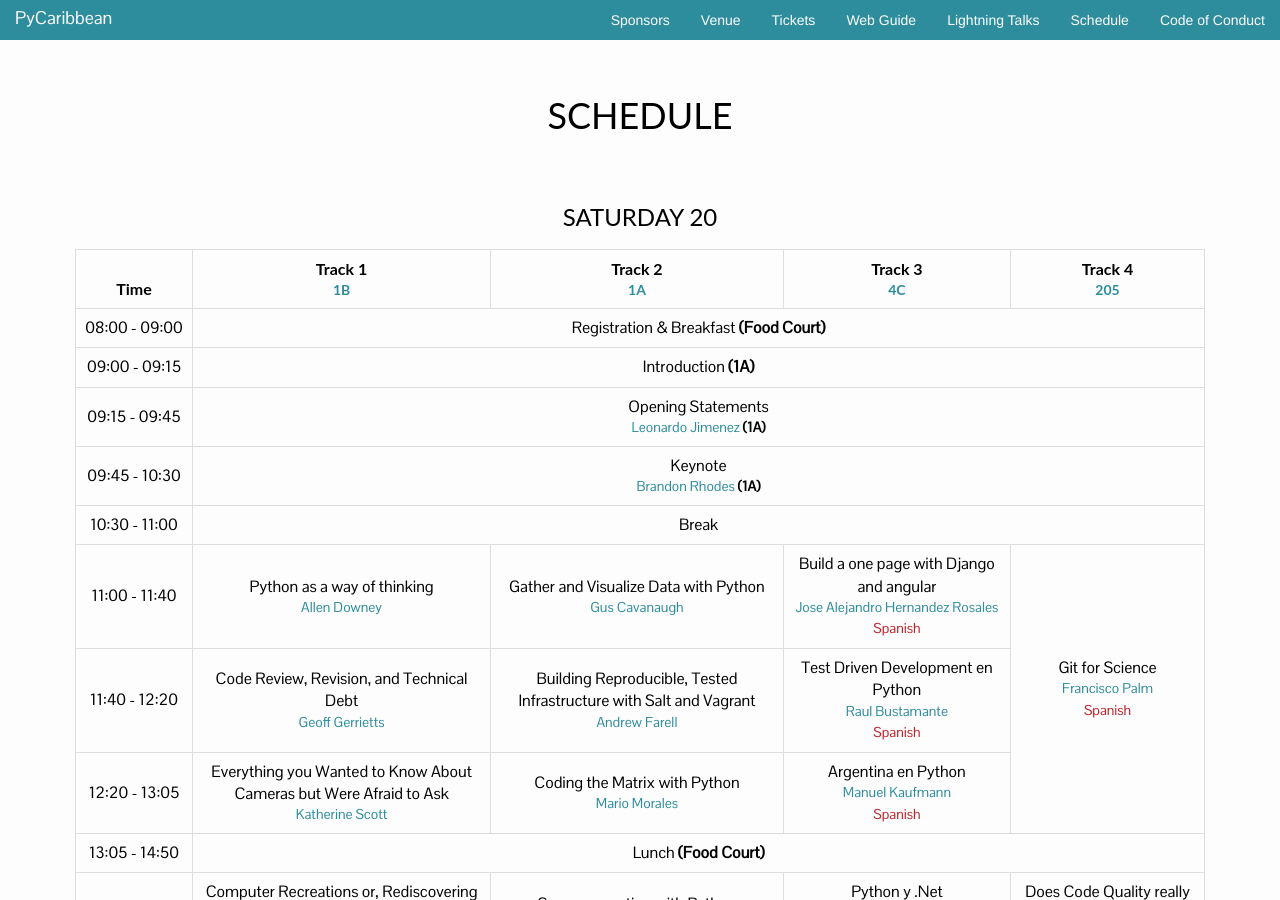
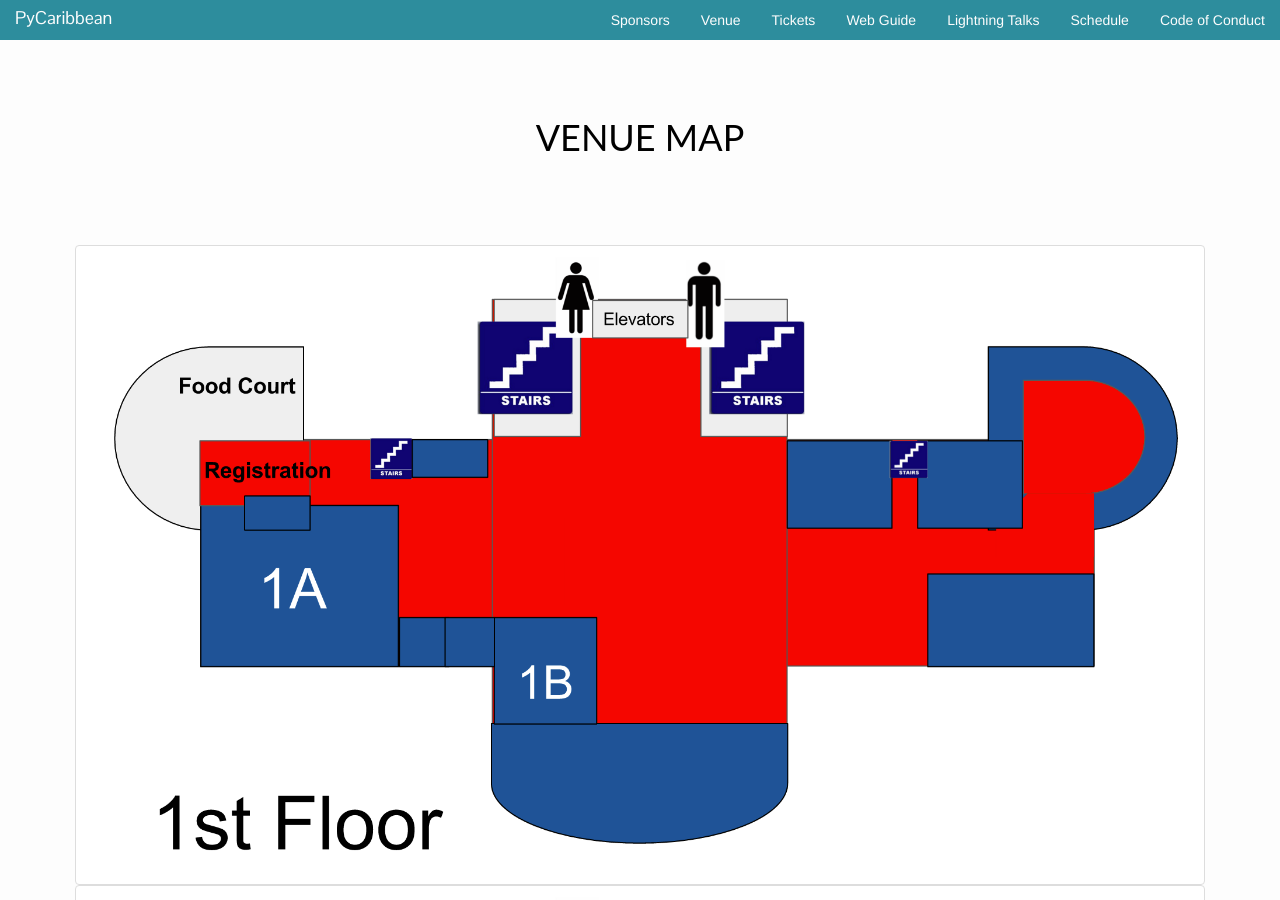
Before and after one commit to pycaribbean/pycaribbean.github.io, a Jekyll site: the page built from schedule.html, in a window 1280 px wide and 900 px high. Built offline with Jekyll 4.4.1, drawn with Linux system fonts in a browser that asks for light colours; nearby versions of some CDN libraries; library files that are not in the unit come from our copies.

Commit message:
Added map to the beginning of the page

```diff
--- a/schedule.html
+++ b/schedule.html
@@ -6,6 +6,15 @@ layout: page
   <div class="uk-container uk-container-center">
     <div class="uk-grid">
       <div class="uk-width-small-1-1">
+        <br/>
+        <h1 class="uk-text-center">VENUE MAP</h1>
+        <br/>
+        <img class="uk-thumbnail" src="img/1st_floor.png" alt="first floor layout">
+        <br/>
+        <img class="uk-thumbnail" src="img/2nd_floor.png" alt="2nd floor layout">
+        <br/>
+        <img class="uk-thumbnail" src="img/4th_floor.png" alt="4th floor layout">
+        <br/>
         <h1 class="uk-text-center">SCHEDULE</h1>
         <h2 class="uk-text-center">Saturday 20</h2>
         <table class="uk-table">
@@ -193,12 +202,7 @@ layout: page
               </tr>
           </tbody>
         </table>
-        <br/>
-        <img class="uk-thumbnail" src="img/1st_floor.png" alt="first floor layout">
-        <br/>
-        <img class="uk-thumbnail" src="img/2nd_floor.png" alt="2nd floor layout">
-        <br/>
-        <img class="uk-thumbnail" src="img/4th_floor.png" alt="4th floor layout">
+
       </div>
     </div>
   </div>
```
